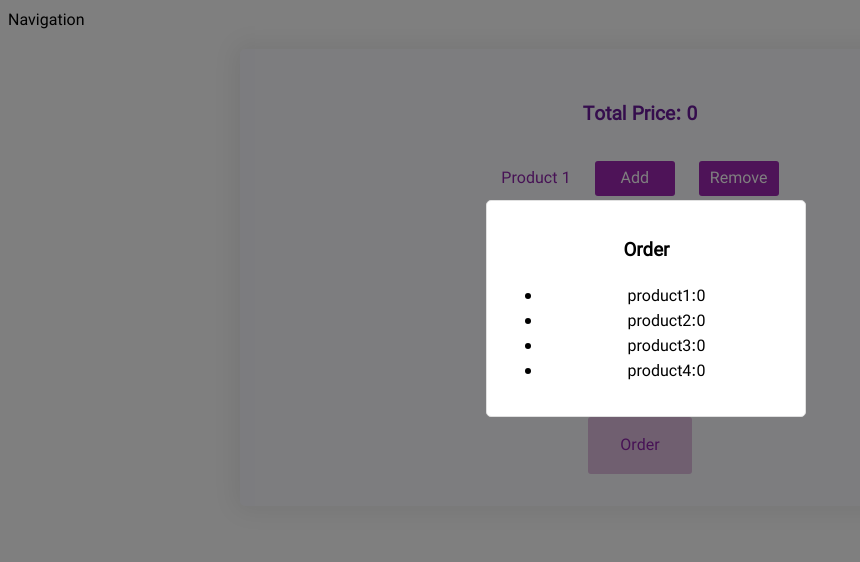
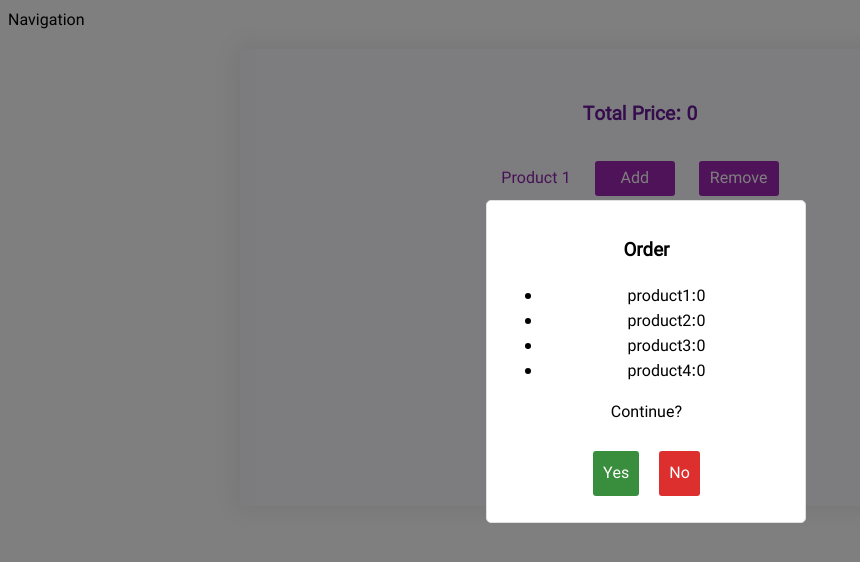
Before and after one commit to hosseinahmadizadeh/Shopping-App, a React (Create React App) app: page / in a window 1280 px wide. Both pictures are taken after a click on the button "Order". Shown: the top 562 px of the page, without its empty margins (0-860 px from the left). Built offline with nearby package versions, Linux system fonts and the light colour scheme.

Commit message:
Using Button component

```diff
--- a/src/components/Order/Order.js
+++ b/src/components/Order/Order.js
@@ -1,5 +1,6 @@
 import React from "react";
 import Wrapper from "../../hoc/Wrapper";
+import Button from "../UI/Button/Button";
 
 const Order = (props) => {
   const summery = Object.keys(props.products).map((item) => {
@@ -13,6 +14,13 @@ const Order = (props) => {
     <Wrapper>
       <h3>Order</h3>
       <ul>{summery}</ul>
+      <p>Continue?</p>
+      <Button btnType="success" click={props.continue}>
+        Yes
+      </Button>
+      <Button btnType="danger" click={props.cancel}>
+        No
+      </Button>
     </Wrapper>
   );
 };
--- a/src/container/Shopping/Shopping.js
+++ b/src/container/Shopping/Shopping.js
@@ -58,11 +58,18 @@ class Shopping extends React.Component {
   modalCloseHandler = () => {
     this.setState({ purchased: false });
   };
+  purchaseContinueHandler = () => {
+    console.log("purchaseContinueHandler");
+  };
   render() {
     return (
       <Wrapper>
         <Modal show={this.state.purchased} modalClose={this.modalCloseHandler}>
-          <Order products={this.state.products} />
+          <Order
+            products={this.state.products}
+            continue={this.purchaseContinueHandler}
+            cancel={this.modalCloseHandler}
+          />
         </Modal>
         <Controls
           productAdd={this.addProductHandler}
```
